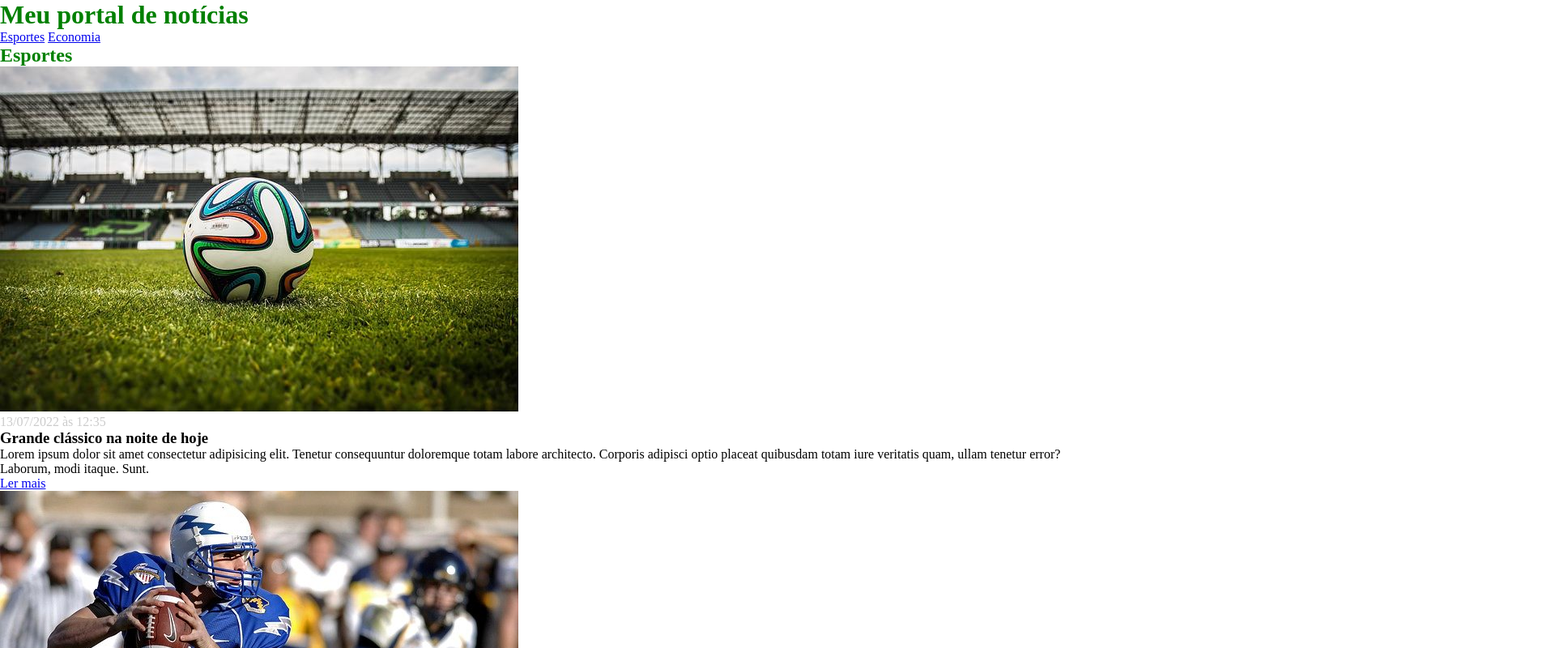
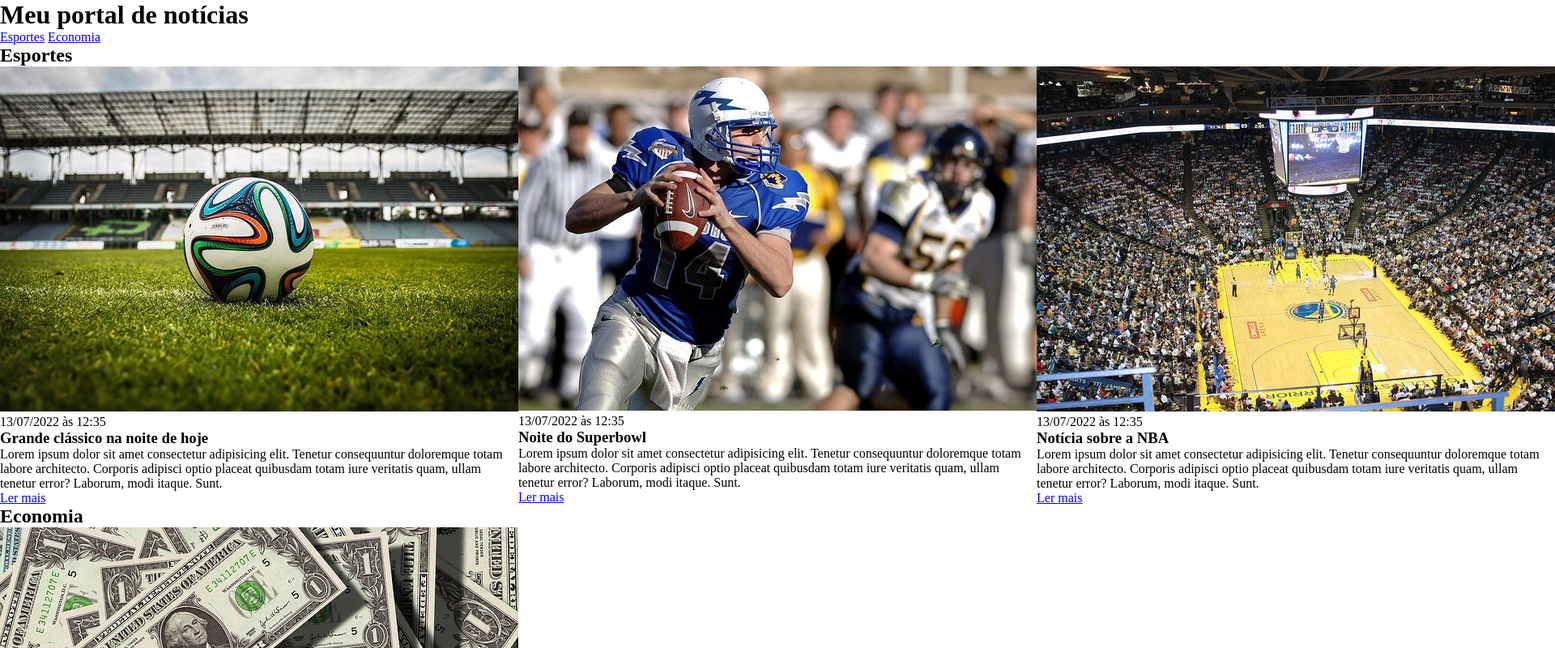
Before and after one commit to Mauroleao/modulo_git, a plain HTML site: page css/index.html in a window 1280 px wide. Shown: the top 800 px of the page at 81% size, 1920 px wide, since content can reach past the window. Drawn offline with Linux system fonts and the light colour scheme.

Commit message:
add atualizacoes no css

```diff
--- a/css/index.html
+++ b/css/index.html
@@ -26,6 +26,7 @@
         <section id="sports">
         <div class="container">
             <h2>Esportes</h2>
+        <div class="articles">
             <article>
                 <img src="./imagens/futebol.jpg" alt="Bola de futebol no gramado" />
                 <header>
--- a/css/main.css
+++ b/css/main.css
@@ -1,20 +1,3 @@
-h1{
-    color:green;
-}
-
-h2{
-    color:green;
-
-}
-
-#economy h2{
-    color: gold;
-}
-
-.creation-date{
-    color: #ccc;
-}
-
 * {
     box-sizing: border-box;
     margin: 0;
@@ -30,3 +13,8 @@ header li {
     margin: 0 auto;
 
 }
+
+.articles {
+    display: flex;
+
+}
```
Lines whose indentation alone changed are shown as unchanged.
